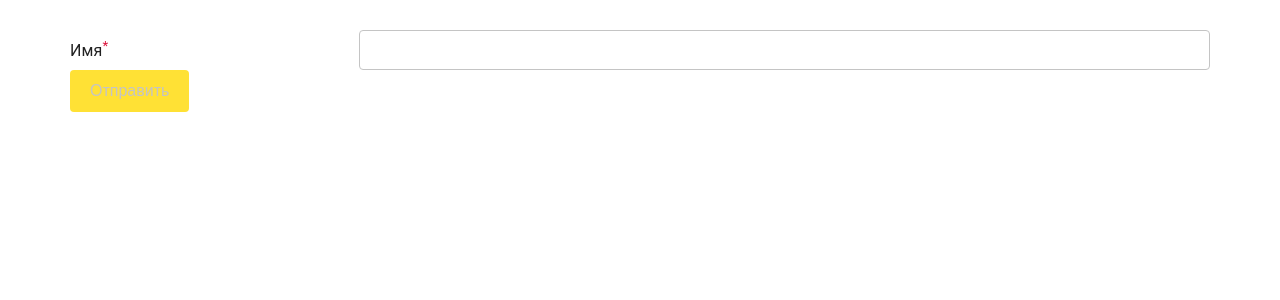
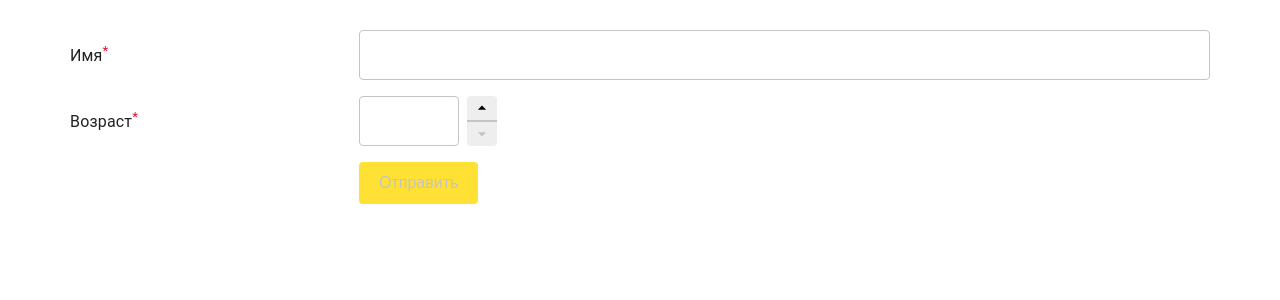
Before and after one commit to sfilippenko/survey, a React (Create React App) app: page / in a window 1280 px wide. Shown: the top 300 px of the page. Built offline with nearby package versions, Linux system fonts and the light colour scheme.

Commit message:
Input type number

```diff
--- a/src/components/Button/styles.ts
+++ b/src/components/Button/styles.ts
@@ -14,5 +14,11 @@ export default makeStyles({
       backgroundColor: COLORS.YELLOW_LIGHT,
       color: COLORS.GREY,
     },
+    '&:hover': {
+      '&:not(:disabled)': {
+        cursor: 'pointer',
+        backgroundColor: COLORS.YELLOW_HOVER,
+      },
+    },
   },
 });
--- /dev/null
+++ b/src/components/InputNumber/InputNumber.tsx
@@ -0,0 +1,48 @@
+import { FC } from 'react';
+import classNames from 'classnames';
+import ArrowDropUpIcon from '@material-ui/icons/ArrowDropUp';
+import ArrowDropDownIcon from '@material-ui/icons/ArrowDropDown';
+import useStyles from './styles';
+import Input, { InputProps } from '../Input';
+
+export interface Props extends Omit<InputProps, 'type' | 'min' | 'step'> {
+  containerClassName?: string;
+}
+
+const InputNumber: FC<Props> = (props) => {
+  const { onChange, containerClassName, value, className, disabled, ...rest } = props;
+  const classes = useStyles();
+
+  return (
+    <div className={classNames(classes.container, containerClassName)}>
+      <Input
+        type="number"
+        className={classNames(classes.input, className)}
+        value={value}
+        onChange={onChange}
+        disabled={disabled}
+        min="0"
+        step="1"
+        {...rest}
+      />
+      <div className={classes.buttons}>
+        <button
+          onClick={() => onChange(String(Number(value) + 1))}
+          type="button"
+          disabled={disabled}
+          className={classNames(classes.button, classes.buttonTop)}>
+          <ArrowDropUpIcon fontSize="small" />
+        </button>
+        <button
+          onClick={() => Number(value) >= 1 && onChange(String(Number(value) - 1))}
+          type="button"
+          disabled={disabled || Number(value) < 1}
+          className={classNames(classes.button, classes.buttonBottom)}>
+          <ArrowDropDownIcon fontSize="small" />
+        </button>
+      </div>
+    </div>
+  );
+};
+
+export default InputNumber;
--- /dev/null
+++ b/src/components/InputNumber/index.ts
@@ -0,0 +1,10 @@
+import InputNumber, { Props } from './InputNumber';
+import withFormField from '../withFormField';
+
+export type InputNumberProps = Props;
+export const InputNumberFormField = withFormField<
+  InputNumberProps,
+  InputNumberProps['onChange'],
+  InputNumberProps['value']
+>(InputNumber);
+export default InputNumber;
--- /dev/null
+++ b/src/components/InputNumber/styles.ts
@@ -0,0 +1,58 @@
+import makeStyles from '@material-ui/core/styles/makeStyles';
+import { COLORS } from '../../styles/consts';
+
+const buttonRadius = 4;
+
+export default makeStyles({
+  container: {
+    display: 'flex',
+  },
+
+  input: {
+    width: 100,
+  },
+
+  buttons: {
+    width: 30,
+    marginLeft: 8,
+    display: 'flex',
+    flexDirection: 'column',
+  },
+
+  button: {
+    flex: 1,
+    margin: 0,
+    border: 'none',
+    outline: 'none',
+    backgroundColor: COLORS.GREY_LIGHT,
+    display: 'flex',
+    alignItems: 'center',
+    justifyContent: 'center',
+    '&:disabled': {
+      color: COLORS.GREY,
+    },
+    '&:hover': {
+      '&:not(:disabled)': {
+        cursor: 'pointer',
+        backgroundColor: COLORS.YELLOW_HOVER,
+      },
+    },
+    '&:active': {
+      '&:not(:disabled)': {
+        backgroundColor: `${COLORS.YELLOW_DARK} !important`,
+      },
+    },
+  },
+
+  buttonTop: {
+    borderTopLeftRadius: buttonRadius,
+    borderTopRightRadius: buttonRadius,
+    borderBottom: `0.5px solid ${COLORS.GREY}`,
+  },
+
+  buttonBottom: {
+    borderBottomLeftRadius: buttonRadius,
+    borderBottomRightRadius: buttonRadius,
+    borderTop: `0.5px solid ${COLORS.GREY}`,
+  },
+});
--- a/src/components/Root/Root.tsx
+++ b/src/components/Root/Root.tsx
@@ -4,13 +4,16 @@ import Grid from '@material-ui/core/Grid';
 import Button from '../Button';
 import { InputFormField } from '../Input';
 import FormTitle from '../FormTitle';
+import { InputNumberFormField } from '../InputNumber';
 
 interface Form {
   name: string;
+  age: string;
 }
 
 const initialValues: Form = {
   name: '',
+  age: '',
 };
 
 const Root: FC = () => {
@@ -32,10 +35,19 @@ const Root: FC = () => {
                 <Grid item xs={12} sm={9}>
                   <InputFormField name="name" required />
                 </Grid>
+                <Grid item xs={12} sm={3}>
+                  <FormTitle required>Возраст</FormTitle>
+                </Grid>
+                <Grid item xs={12} sm={9}>
+                  <InputNumberFormField name="age" required />
+                </Grid>
+                <Grid item xs={12} sm={3} />
+                <Grid item xs={12} sm={9}>
+                  <Button type="submit" disabled={isSubmitting || !dirty}>
+                    Отправить
+                  </Button>
+                </Grid>
               </Grid>
-              <Button type="submit" disabled={isSubmitting || !dirty}>
-                Отправить
-              </Button>
             </form>
           );
         }}
--- a/src/styles/consts.ts
+++ b/src/styles/consts.ts
@@ -1,11 +1,14 @@
 export const COLORS = {
   GREY: '#C4C4C4',
+  GREY_LIGHT: '#eeeeee',
   YELLOW: '#f5c71a',
   YELLOW_LIGHT: '#ffe135',
+  YELLOW_HOVER: '#fefe22',
+  YELLOW_DARK: '#949400',
   RED: '#DC143C',
 };
 
-export const CONTROL_HEIGHT = 40;
+export const CONTROL_HEIGHT = 50;
 export const CONTROL_BORDER_RADIUS = 4;
 export const CONTROL_PADDING_HORIZONTAL = 12;
 export const CONTROL_FONT_SIZE = 16;
--- a/src/styles/theme.ts
+++ b/src/styles/theme.ts
@@ -15,6 +15,19 @@ export default createTheme({
           backgroundColor: '#ffffff',
           fontSize: 16,
         },
+        input: {
+          '&::-webkit-outer-spin-button': {
+            '-webkit-appearance': 'none',
+            margin: 0,
+          },
+          '&::-webkit-inner-spin-button': {
+            '-webkit-appearance': 'none',
+            margin: 0,
+          },
+          '&[type=number]': {
+            '-moz-appearance': 'textfield',
+          },
+        },
       },
     },
   },
```
